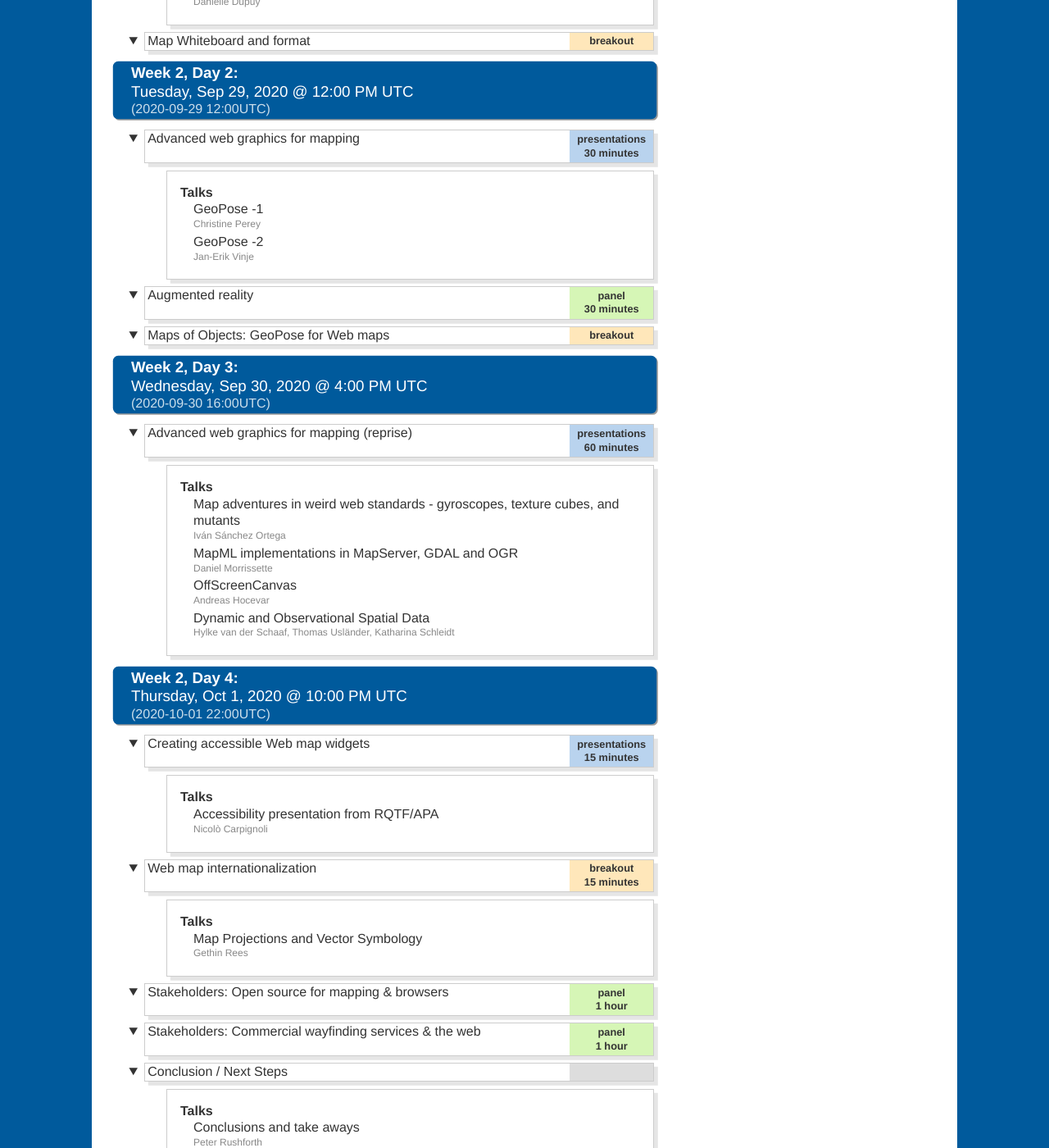
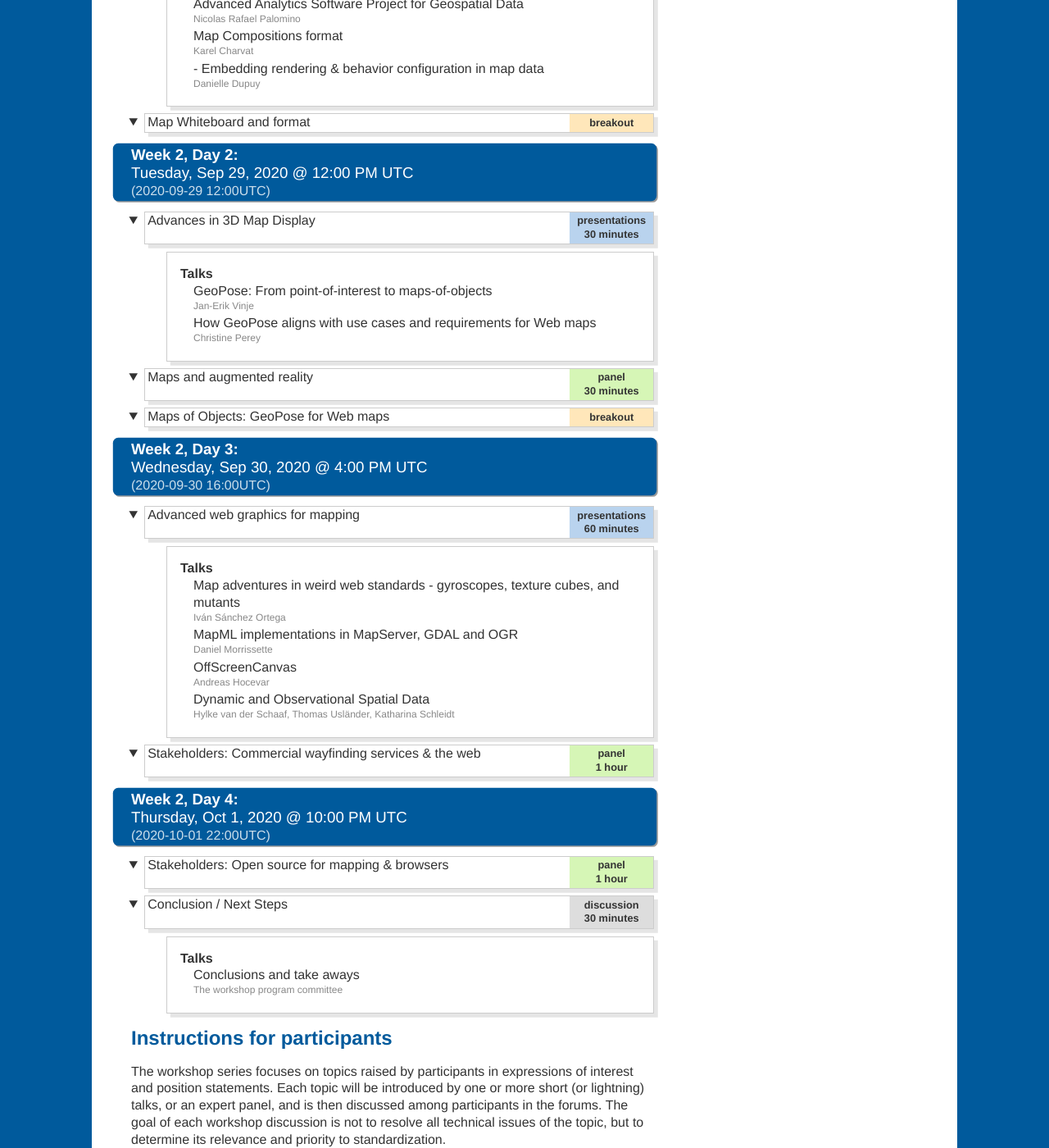
Before and after one commit to Maps4HTML/Maps4HTML-Workshop-2020, a Jekyll site: the page built from agenda.html, in a window 1280 px wide and 1400 px high, scrolled down 3669 px. Shown: the whole window at 82% size. Built offline with Jekyll 4.4.1, drawn with Linux system fonts in a browser that asks for light colours; some of the changed text lies outside the part shown.

Commit message:
More agenda tweaks
From Peter & I, trying to re-balance some of the day lengths,
and group themes back together again.

```diff
--- a/agenda.html
+++ b/agenda.html
@@ -50,7 +50,7 @@
               <span>Jonathan Moules</span>
       - title: "Government geospatial data providers & the web"
         type: panel
-        duration: "45 minutes"
+        duration: "1 hour"
   - title: "Week 1, Day 3"
     start: 2020-09-23T16:00Z
     agenda:
@@ -67,7 +67,17 @@
               <span>Simon Pieters</span>
             - SVGMap and Distributed Web Maps
               <span>Satoru Takagi</span>
-      - title: "Web Maps Use Cases and Challenges"
+      - title: "Internationalized Web maps"
+        type: presentations
+        duration: "30 minutes"
+        goals:
+        details:
+          - Talks:
+            - Multilingual text rendering
+              <span>Brandon Liu</span>
+            - Map Projections and Vector Symbology
+              <span>Gethin Rees</span>
+      - title: "Worldwide Web Maps: Challenges in the global context"
         type: panel
         duration: "30 minutes"
       - title: "The &lt;map&gt; and &lt;layer&gt; speculative polyfill (MapML)"
@@ -75,14 +85,6 @@
   - title: "Week 1, Day 4"
     start: 2020-09-24T22:00Z
     agenda:
-      - title: "Internationalized Web maps"
-        type: presentations
-        duration: "20 minutes"
-        goals:
-        details:
-          - Talks:
-            - Multilingual text rendering
-              <span>Brandon Liu</span>
       - title: "Privacy and Security of web maps"
         type: presentations
         duration: "20 minutes"
@@ -99,6 +101,8 @@
               <span>Nic Chan</span>
             - Audio maps
               <span>Brandon Biggs</span>
+            - Introduction from the Research Questions Accessibility Task Force (RQTF) of the Accessible Platform Architecture working group
+              <span>Nicolò Carpignoli</span>
       - title: Creating accessible Web map widgets
         type: panel
         duration: "30 minutes"
@@ -135,16 +139,15 @@
   - title: "Week 2, Day 2"
     start: 2020-09-29T12:00Z
     agenda:
-      - title: "Advanced web graphics for mapping"
+      - title: "Advances in 3D Map Display"
         type: presentations
         duration: "30 minutes"
         details:
           - Talks:
-            - GeoPose -1
-              <span>Christine Perey</span>
-            - GeoPose -2
-              <span>Jan-Erik Vinje</span>
-      - title: Augmented reality
+            - "GeoPose: From point-of-interest to maps-of-objects
+              <span>Jan-Erik Vinje</span>"
+            - "How GeoPose aligns with use cases and requirements for Web maps <span>Christine Perey</span>"
+      - title: Maps and augmented reality
         type: panel
         duration: "30 minutes"
       - title: "Maps of Objects: GeoPose for Web maps"
@@ -152,7 +155,7 @@
   - title: "Week 2, Day 3"
     start: 2020-09-30T16:00Z
     agenda:
-      - title: "Advanced web graphics for mapping (reprise)"
+      - title: "Advanced web graphics for mapping"
         type: presentations
         duration: "60 minutes"
         details:
@@ -165,37 +168,23 @@
               <span>Andreas Hocevar</span>
             - Dynamic and Observational Spatial Data
               <span>Hylke van der Schaaf, Thomas Usländer, Katharina Schleidt</span>
+      - title: "Stakeholders: Commercial wayfinding services & the web"
+        type: panel
+        duration: "1 hour"
   - title: "Week 2, Day 4"
     start: 2020-10-01T22:00Z
     agenda:
-      - title: "Creating accessible Web map widgets"
-        type: presentations
-        duration: "15 minutes"
-        details:
-          - Talks:
-            - Accessibility presentation from RQTF/APA
-              <span>Nicolò Carpignoli</span>
-      - title: "Web map internationalization"
-        type: breakout
-        duration: "15 minutes"
-        details:
-          - Talks:
-            - Map Projections and Vector Symbology
-              <span>Gethin Rees</span>
       - title: "Stakeholders: Open source for mapping & browsers"
         type: panel
         duration: "1 hour"
-      - title: "Stakeholders: Commercial wayfinding services & the web"
-        type: panel
-        duration: "1 hour"
       - title: "Conclusion / Next Steps"
-        type:
+        type: discussion
+        duration: "30 minutes"
         goals:
         details:
           - Talks:
             - Conclusions and take aways
-              <span>Peter Rushforth</span>
-            - "To be confirmed"
+              <span>The workshop program committee</span>
 
 
 # Each agenda item should contain
```
